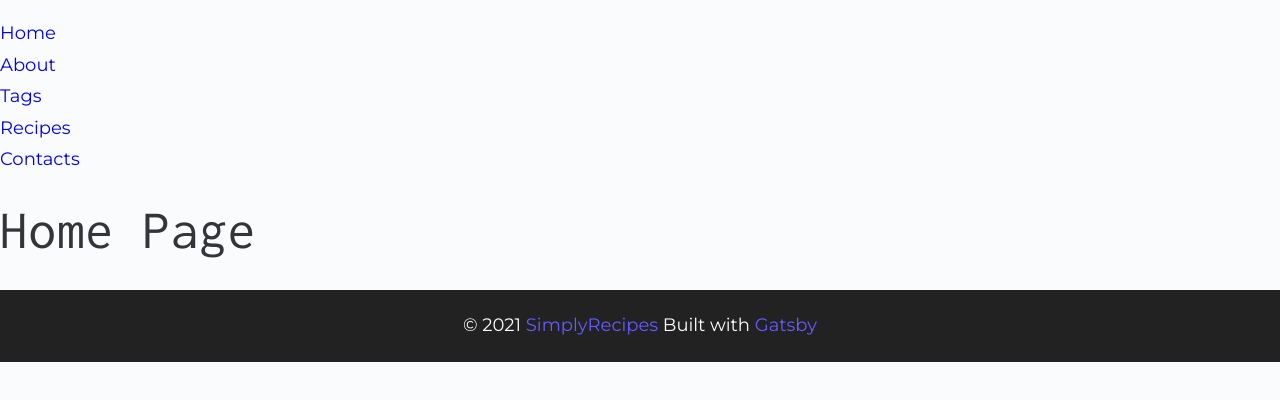
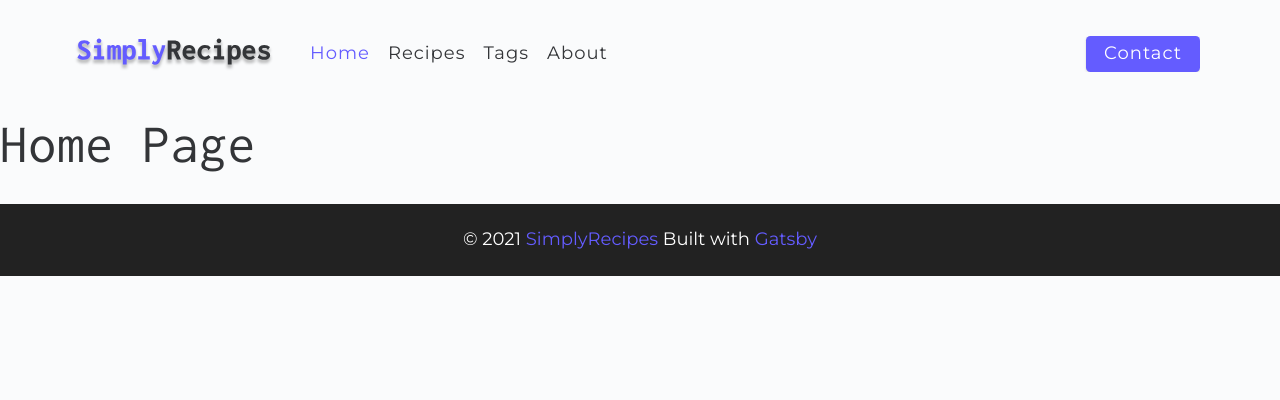
Before and after one commit to SvitlanaRybakova/gatsby-recipesSite, a Gatsby site in the folder gatsby-app/: page / in a window 1280 px wide. Built offline with nearby package versions, Linux system fonts and the light colour scheme; Gatsby itself is replaced by a stand-in of ours.

Commit message:
fix responsive navbar

```diff
--- a/gatsby-app/package.json
+++ b/gatsby-app/package.json
@@ -20,6 +20,7 @@
     "normalize.css": "^8.0.1",
     "react": "^17.0.1",
     "react-dom": "^17.0.1",
+    "react-icons": "^4.2.0",
     "styled-components": "^5.3.0"
   },
   "devDependencies": {
--- a/gatsby-app/src/components/Navbar.js
+++ b/gatsby-app/src/components/Navbar.js
@@ -1,26 +1,63 @@
-import React from 'react';
-import { Link } from 'gatsby';
+import React, { useState } from "react"
+import { Link } from "gatsby"
+import { FiAlignJustify } from "react-icons/fi"
+import logo from "../assets/images/logo.svg"
 
 const Navbar = () => {
+  const [show, setShow] = useState(false)
+
   return (
-    <nav>
-      <ul>
-        <li>
-          <Link to="/">Home</Link>
-        </li>
-        <li>
-          <Link to="/about">About</Link>
-        </li>
-        <li>
-          <Link to="/tags">Tags</Link>
-        </li>
-        <li>
-          <Link to="/recipes">Recipes</Link>
-        </li>
-        <li>
-          <Link to="/contacts">Contacts</Link>
-        </li>
-      </ul>
+    <nav className="navbar">
+      <div className="nav-center">
+        <div className="nav-header">
+          <Link to="/">
+            <img src={logo} alt="simply recipes" />
+          </Link>
+          <button className="nav-btn" onClick={() => setShow(!show)}>
+            <FiAlignJustify />
+          </button>
+        </div>
+        {/* desctop navbar view  */}
+        <div className={show ? "nav-links show-links" : "nav-links"}>
+          <Link
+            to="/"
+            className="nav-link"
+            activeClassName="active-link"
+            onClick={() => setShow(false)}
+          >
+            Home
+          </Link>
+          <Link
+            to="/recipes"
+            className="nav-link"
+            activeClassName="active-link"
+            onClick={() => setShow(false)}
+          >
+            Recipes
+          </Link>
+          <Link
+            to="/tags"
+            className="nav-link"
+            activeClassName="active-link"
+            onClick={() => setShow(false)}
+          >
+            Tags
+          </Link>
+          <Link
+            to="/about"
+            className="nav-link"
+            activeClassName="active-link"
+            onClick={() => setShow(false)}
+          >
+            About
+          </Link>
+          <div className="nav-link contact-link">
+            <Link to="/contacts" className="btn" onClick={() => setShow(false)}>
+              contact
+            </Link>
+          </div>
+        </div>
+      </div>
     </nav>
   )
 }
```
Also changed, not shown: gatsby-app/src/assets/data/recipe.json (added, +20 -0 lines), gatsby-app/src/assets/images/about.jpeg (added), gatsby-app/src/assets/images/logo.svg (added), gatsby-app/src/assets/images/main.jpeg (added), gatsby-app/src/assets/images/recipe-1.jpeg (added), gatsby-app/src/assets/images/recipes/recipe-1.jpeg (added), gatsby-app/src/assets/images/recipes/recipe-2.jpg (added), gatsby-app/src/assets/images/recipes/recipe-3.jpeg (added), gatsby-app/src/assets/images/recipes/recipe-4.jpeg (added), 3 other files.
